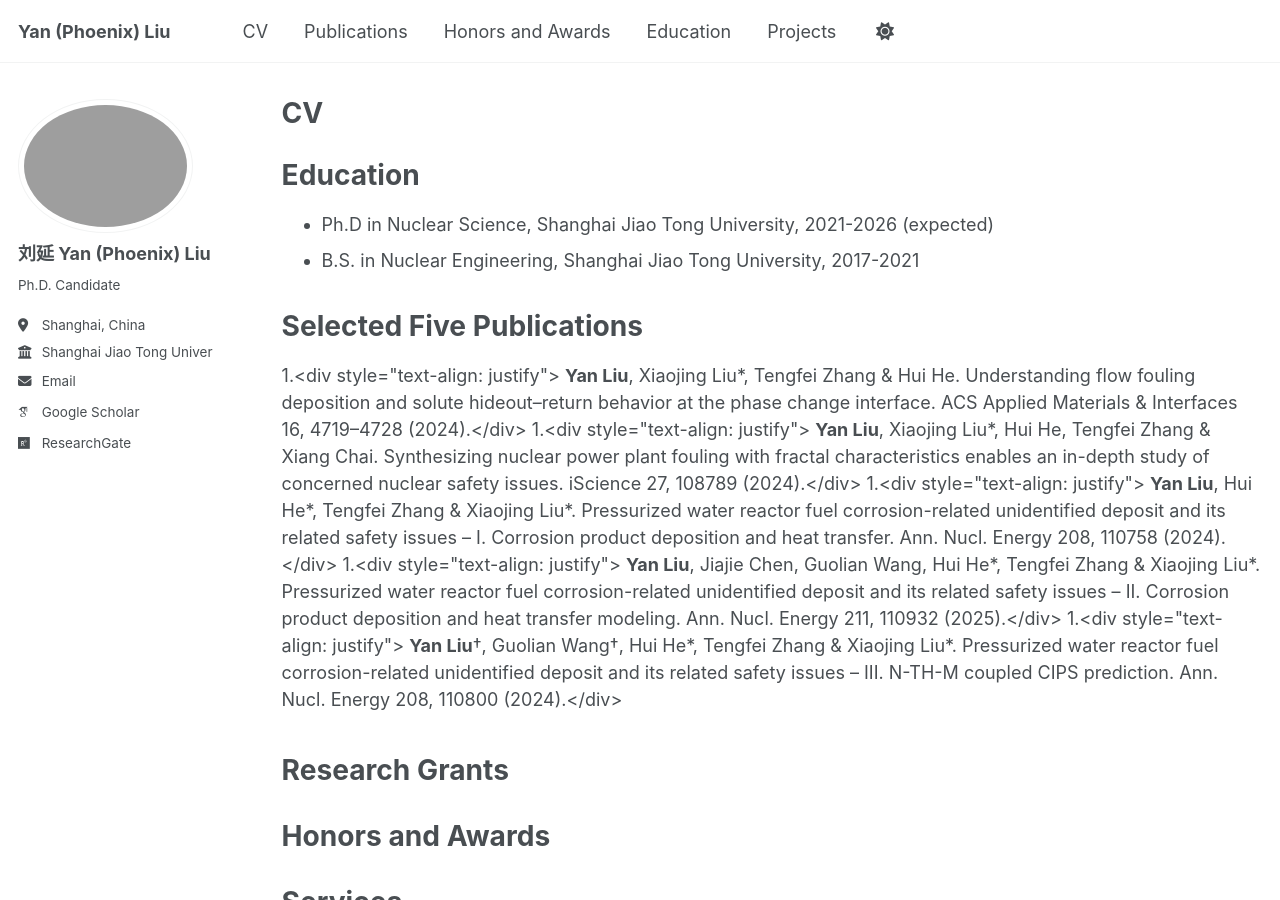
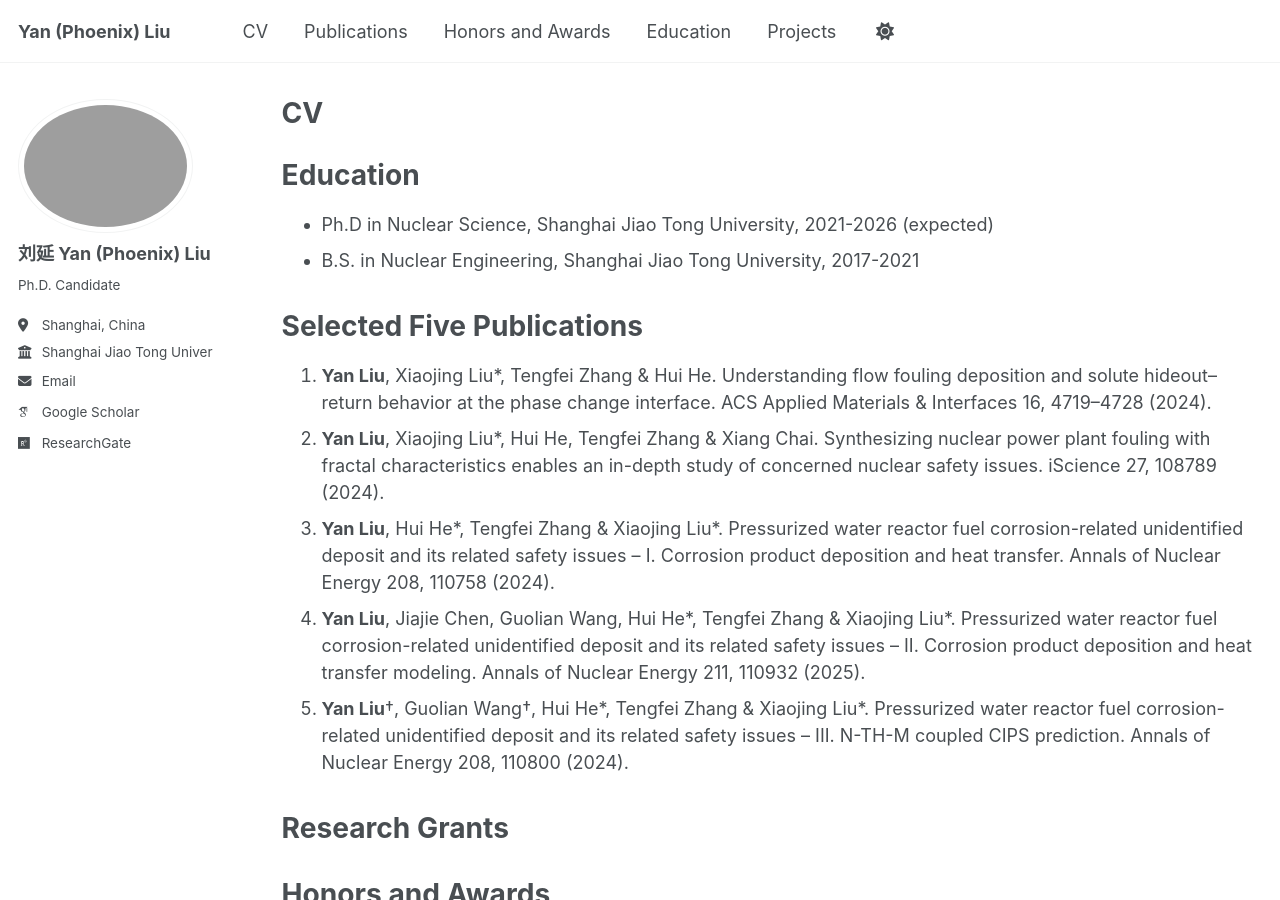
Before and after one commit to YanPhoenixLiu/yanphoenixliu.github.io, a Jekyll site: the page built from _pages/cv.md, in a window 1280 px wide and 900 px high. Built offline with Jekyll 4.4.1, drawn with Linux system fonts in a browser that asks for light colours; some web fonts are replaced; a script that is not in the unit is left out.

Commit message:
Update cv.md

```diff
--- a/_pages/cv.md
+++ b/_pages/cv.md
@@ -20,11 +20,11 @@ Education
 
 Selected Five Publications
 ======
-1.<div style="text-align: justify"> **Yan Liu**, Xiaojing Liu\*, Tengfei Zhang & Hui He. Understanding flow fouling deposition and solute hideout–return behavior at the phase change interface. ACS Applied Materials & Interfaces 16, 4719–4728 (2024).</div>
-1.<div style="text-align: justify"> **Yan Liu**, Xiaojing Liu\*, Hui He, Tengfei Zhang & Xiang Chai. Synthesizing nuclear power plant fouling with fractal characteristics enables an in-depth study of concerned nuclear safety issues. iScience 27, 108789 (2024).</div>
-1.<div style="text-align: justify"> **Yan Liu**, Hui He\*, Tengfei Zhang & Xiaojing Liu\*. Pressurized water reactor fuel corrosion-related unidentified deposit and its related safety issues – I. Corrosion product deposition and heat transfer. Ann. Nucl. Energy 208, 110758 (2024).</div>
-1.<div style="text-align: justify"> **Yan Liu**, Jiajie Chen, Guolian Wang, Hui He\*, Tengfei Zhang & Xiaojing Liu\*. Pressurized water reactor fuel corrosion-related unidentified deposit and its related safety issues – II. Corrosion product deposition and heat transfer modeling. Ann. Nucl. Energy 211, 110932 (2025).</div>
-1.<div style="text-align: justify"> **Yan Liu**†, Guolian Wang†, Hui He\*, Tengfei Zhang & Xiaojing Liu\*. Pressurized water reactor fuel corrosion-related unidentified deposit and its related safety issues – III. N-TH-M coupled CIPS prediction. Ann. Nucl. Energy 208, 110800 (2024).</div>
+1. **Yan Liu**, Xiaojing Liu\*, Tengfei Zhang & Hui He. Understanding flow fouling deposition and solute hideout–return behavior at the phase change interface. ACS Applied Materials & Interfaces 16, 4719–4728 (2024).
+1. **Yan Liu**, Xiaojing Liu\*, Hui He, Tengfei Zhang & Xiang Chai. Synthesizing nuclear power plant fouling with fractal characteristics enables an in-depth study of concerned nuclear safety issues. iScience 27, 108789 (2024).
+1. **Yan Liu**, Hui He\*, Tengfei Zhang & Xiaojing Liu\*. Pressurized water reactor fuel corrosion-related unidentified deposit and its related safety issues – I. Corrosion product deposition and heat transfer. Annals of Nuclear Energy 208, 110758 (2024).
+1. **Yan Liu**, Jiajie Chen, Guolian Wang, Hui He\*, Tengfei Zhang & Xiaojing Liu\*. Pressurized water reactor fuel corrosion-related unidentified deposit and its related safety issues – II. Corrosion product deposition and heat transfer modeling. Annals of Nuclear Energy 211, 110932 (2025).
+1. **Yan Liu**†, Guolian Wang†, Hui He\*, Tengfei Zhang & Xiaojing Liu\*. Pressurized water reactor fuel corrosion-related unidentified deposit and its related safety issues – III. N-TH-M coupled CIPS prediction. Annals of Nuclear Energy 208, 110800 (2024).
 
 <div style="height: 1.0em;"></div>
 
```
